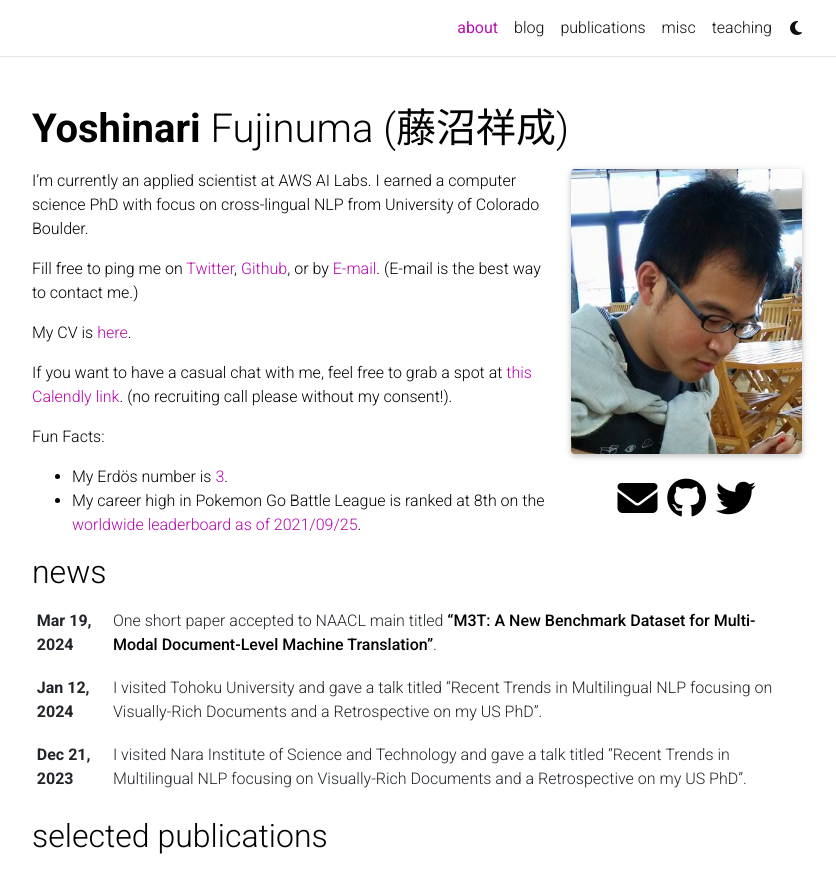
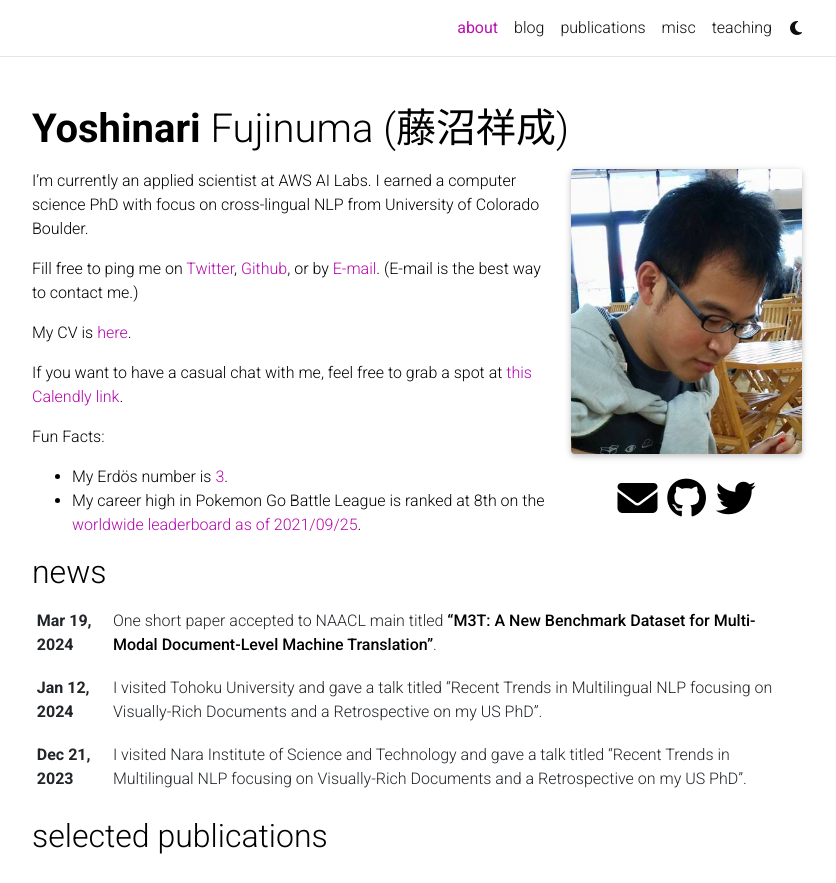
Before and after one commit to akkikiki/akkikiki.github.io, a Jekyll site: the page built from _pages/about.md, in a window 1280 px wide and 1057 px high, cut to the strip 0-883 px from the top of the window. Shown: the whole strip, without its empty margins (223-1059 px from the left). Built offline with Jekyll 4.4.1, drawn with Linux system fonts in a browser that asks for light colours; full-size pictures stand in for the smaller copies a plugin makes; comment, search, counter and statistics services are not loaded; a style sheet for code colours, icons or effects is not loaded.

Commit message:
update my profile page

```diff
--- a/_pages/about.md
+++ b/_pages/about.md
@@ -25,7 +25,7 @@
 My CV is [here]({{ site.url }}/assets/pdf/yoshinari_fujinuma_cv.pdf).
 
 
-If you want to have a casual chat with me, feel free to grab a spot at [this Calendly link](https://calendly.com/fujinumay/30min). (no recruiting call please without my consent!).
+If you want to have a casual chat with me, feel free to grab a spot at [this Calendly link](https://calendly.com/fujinumay/30min).
 
 Fun Facts:
 * My Erdös number is [3](http://users.umiacs.umd.edu/~jbg/static/faq.html).
```
